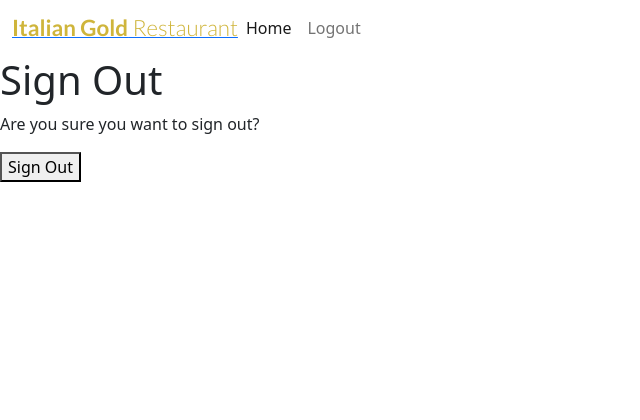
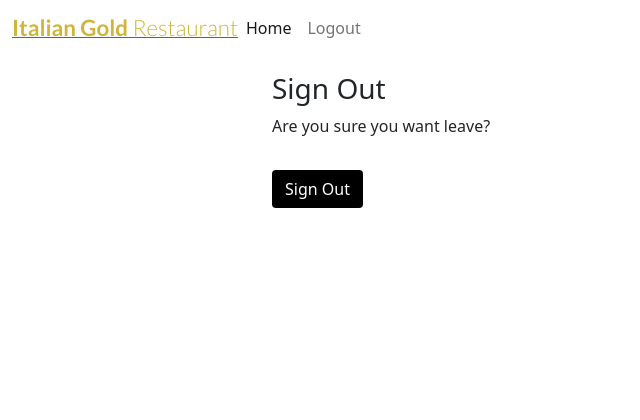
Before and after one commit to joanavrsilva/Italian-gold-restaurant, a Django app: page /accounts/logout/ in a window 1280 px wide. Shown: the top 420 px of the page, without its empty margins (0-640 px from the left). Run offline with Django 3.2, Linux system fonts and the light colour scheme; the visitor is signed in with stand-in values (Sample User, id 1).

Commit message:
Templates account: add logout features

```diff
--- a/templates/account/logout.html
+++ b/templates/account/logout.html
@@ -1,21 +1,29 @@
-{% extends "account/base.html" %}
+{% extends "base.html" %}
 
 {% load i18n %}
 
 {% block head_title %}{% trans "Sign Out" %}{% endblock %}
 
 {% block content %}
-<h1>{% trans "Sign Out" %}</h1>
+<div class="container">
+  <div class="row">
+    <div class="col-md-8 mt-3 offset-md-2">
+      <h3>{% trans "Sign Out" %}</h3>
 
-<p>{% trans 'Are you sure you want to sign out?' %}</p>
+      <p>{% trans 'Are you sure you want leave?' %}</p>
+    </div>
+  </div>
+  <div class="row">
+    <div class="col-md-8 mt-3 offset-md-2">
 
-<form method="post" action="{% url 'account_logout' %}">
-  {% csrf_token %}
-  {% if redirect_field_value %}
-  <input type="hidden" name="{{ redirect_field_name }}" value="{{ redirect_field_value }}"/>
-  {% endif %}
-  <button type="submit">{% trans 'Sign Out' %}</button>
-</form>
-
-
+      <form method="post" action="{% url 'account_logout' %}">
+        {% csrf_token %}
+        {% if redirect_field_value %}
+        <input type="hidden" name="{{ redirect_field_name }}" value="{{ redirect_field_value }}" />
+        {% endif %}
+        <button class="btn btn-signup right" type="submit">{% trans 'Sign Out' %}</button>
+      </form>
+    </div>
+  </div>
+</div>
 {% endblock %}
```
